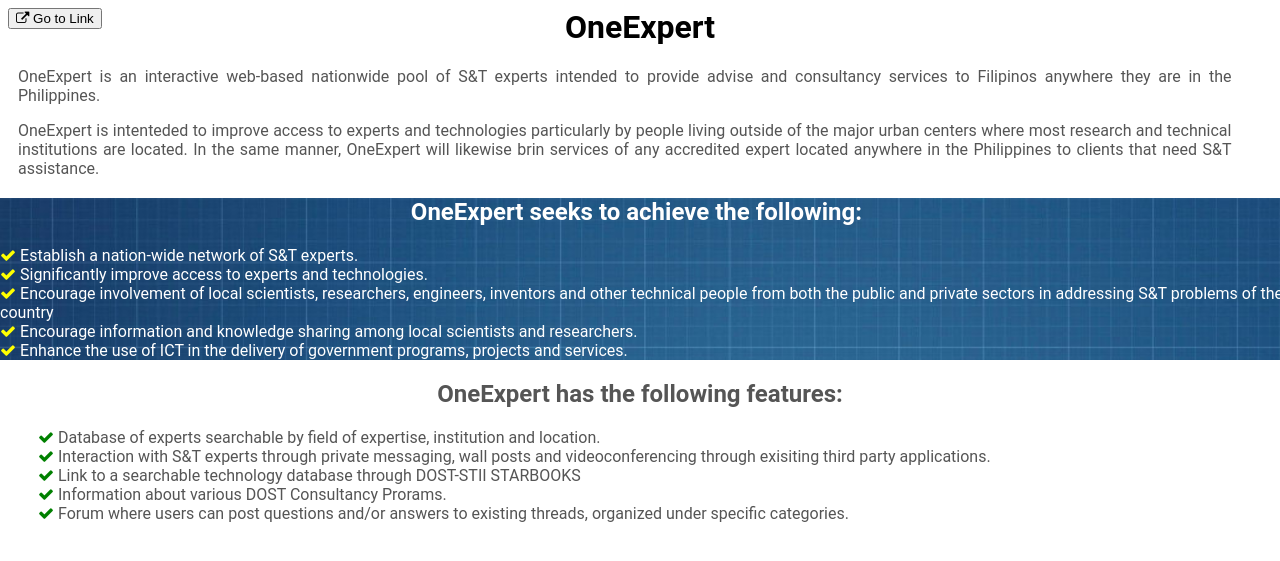
After one commit to dost8/infokiosk, a PHP site: the page made by portals/one expert-desc.php in a window 1280 px wide. The commit adds this page. Shown: the top 561 px of the page. Run offline with PHP 8.4, Linux system fonts and the light colour scheme.

Commit message:
add description for different links in portals

```diff
--- a/index.php
+++ b/index.php
@@ -21,7 +21,7 @@
   <body ng-app="myApp">
     <div class="row">
       <div class="menu" onclick="toggleMenu()">
-        <img src="images/clipart/menu.png" alt="" height="50"> Menu
+        <img src="images/clipart/menu.png" alt="" height="50"> Menu </i>
       </div>
       <div class="headName">
         <img src="">
--- a/portals/index.php
+++ b/portals/index.php
@@ -21,14 +21,14 @@
       <?php $title = [['One Expert','One Store','One Lab','Tech4ed','STARBOOKS'],[61,60,59,60,60]];
         foreach(range(0,4) as $i):
        ?>
-       <div class="block col-sm-4" onclick="showLink('"<?= $title[0][1] ?>"')">
+       <div class="block col-sm-4" onclick="showLink('<?=$title[0][$i]?>')">
           <img src="images/clipart/<?= $title[0][$i]?>.png" style="height:<?= $title[1][$i] ?>%">
          <p><?= $title[0][$i] ?></p>
        </div>
      <?php endforeach ?>
     </div>
     <div class="col-md-1"></div>
-    <div class="col-md-6" id="link-desc" style="background:white;height:90%;">
+    <div class="col-md-6" id="link-desc" style="height:90%;">
 
     </div>
   </div>
--- /dev/null
+++ b/portals/one expert-desc.php
@@ -0,0 +1,41 @@
+<div class="" style="background:white;height:inherit;border-radius:5px;font-family:roboto;">
+  <link rel="stylesheet" href="css/font-awesome.min.css">
+   <a href="https://oneexpert.gov.ph/visitors/login_required" target="_blank" style="position:absolute;">
+    <button class="btn btn-info" type="button" name="button"><i class="fa fa-external-link"></i> Go to Link</button>
+  </a>
+ <h1 style="text-align:center;margin-top:0px">OneExpert</h1>
+   <div class="col-lg-12 container">
+    <section class="row 1st">
+      <div class=""  style="color:#555;text-align:justify;width:96%;margin-left:10px;">
+        <p>OneExpert is an interactive web-based nationwide pool of S&T experts intended to provide advise and consultancy services to Filipinos anywhere they are in the Philippines.</p>
+        <p>OneExpert is intenteded to improve access to experts and technologies particularly by people living outside of the major urban centers where most research and technical institutions are located. In the same manner, OneExpert will likewise brin services of any accredited expert located anywhere in the Philippines to clients that need S&T assistance.</p>
+      </div>
+    </section>
+
+    <section class="row 2nd" style="background:url(portals/2nd-div-bg.jpg);background-size:cover;width:106.5%;margin-left:-3%;">
+      <div style="color:#fff;width:99%;">
+        <h2 style="text-align:center;">OneExpert seeks to achieve the following:</h3>
+        <ul style="list-style-type:none;margin-left:-10px">
+          <li><i class="fa fa-check" style="color:yellow"></i>&nbsp;Establish a nation-wide network of S&T experts.</li>
+          <li><i class="fa fa-check" style="color:yellow"></i>&nbsp;Significantly improve access to experts and technologies.</li>
+          <li><i class="fa fa-check" style="color:yellow"></i>&nbsp;Encourage involvement of local scientists, researchers, engineers, inventors and other technical people from both the public and private sectors in addressing S&T problems of the country</li>
+          <li><i class="fa fa-check" style="color:yellow"></i>&nbsp;Encourage information and knowledge sharing among local scientists and researchers.</li>
+          <li><i class="fa fa-check" style="color:yellow"></i>&nbsp;Enhance the use of ICT in the delivery of government programs, projects and services.</li>
+        </ul>
+      </div>
+    </section>
+
+    <section class="row 3rd">
+      <div style="color:#555">
+        <h2 style="text-align:center;">OneExpert has the following features:</h2>
+        <ul style="list-style-type:none;margin-left:-10px;">
+          <li><i class="fa fa-check" style="color:green"></i>&nbsp;Database of experts searchable by field of expertise, institution and location.</li>
+          <li><i class="fa fa-check" style="color:green"></i>&nbsp;Interaction with S&T experts through private messaging, wall posts and videoconferencing through exisiting third party applications.</li>
+          <li><i class="fa fa-check" style="color:green"></i>&nbsp;Link to a searchable technology database through DOST-STII STARBOOKS</li>
+          <li><i class="fa fa-check" style="color:green"></i>&nbsp;Information about various DOST Consultancy Prorams.</li>
+          <li><i class="fa fa-check" style="color:green"></i>&nbsp;Forum where users can post questions and/or answers to existing threads, organized under specific categories.</li>
+        </ul>
+      </div>
+    </section>
+  </div>
+</div>
```
Also changed, not shown: js/master.js (+6 -6 lines), portals/one lab-desc.php (added, +22 -0 lines), portals/one store-desc.php (+66 -1 lines), images/Clipart/checked.png (added), images/OneLab.png, portals/2nd-div-bg.jpg (added).
